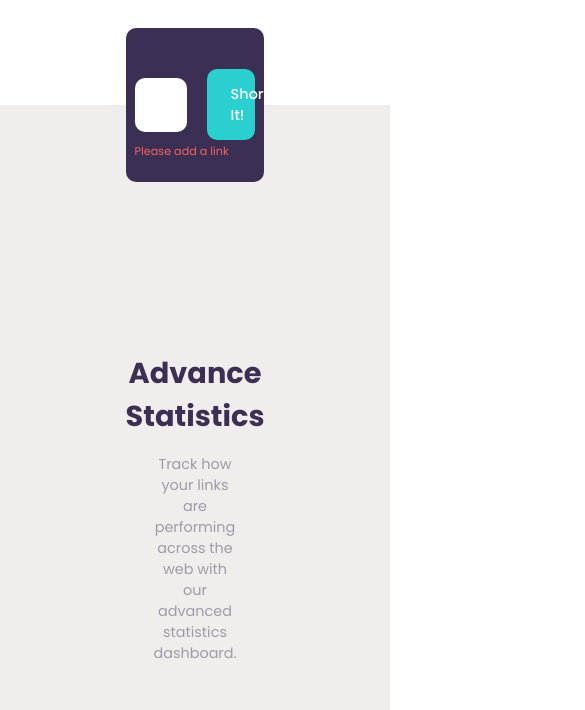
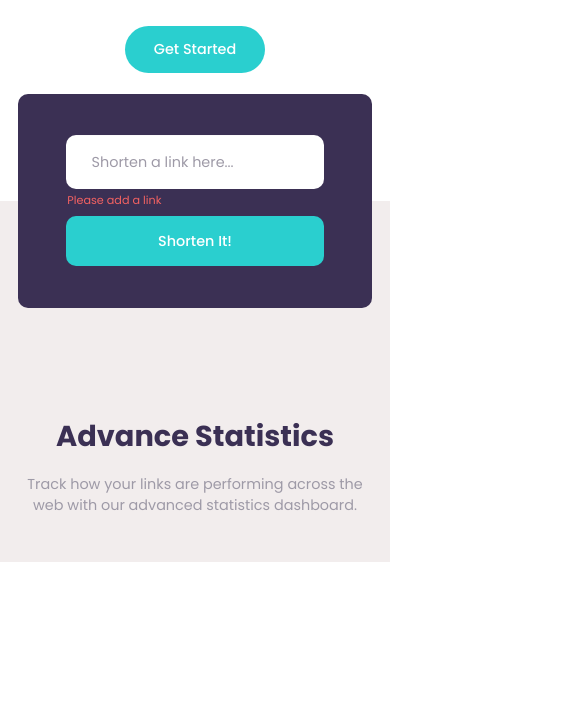
Before and after one commit to Divyajyoti1801/URL-Shortening-App, a website: page index.html in a window 390 px wide. Shown: the part 602-1312 px from the top of the page, 585 px wide, since content can reach past the window. After the commit the page ends 1164 px from the top, so only its background shows below. Drawn offline with Linux system fonts and the light colour scheme.

Commit message:
Mobile reponsiveness completed

```diff
--- a/sass/_function.scss
+++ b/sass/_function.scss
@@ -86,4 +86,49 @@
         }
 
     }
+    @include mobileXRScreen{
+        padding: 0 $padding-mobile-left;
+        &__input{
+            flex-direction: column;
+            &--input-text{
+                width: 100%;
+                margin-right: 0;
+                margin-bottom: 3.4rem;
+            }
+            &--error-text{
+                top:46%;
+                left:14%;
+            }
+            &--cta{
+                width: 100%;
+            }
+        }
+        &__results{
+            transform: translateY(-30%);
+            &--result{
+                flex-direction: column;
+                padding: 0;
+                &--link{
+                    @include flexfunc(row,flex-start,center);
+                    width: 100%;
+                    padding: 2rem;
+                    border-bottom: 2px solid $color-Grayish-Violet;
+                }
+                &--cta{
+                    flex-direction: column;
+                    padding: 2rem;
+                    width: 100%;
+                    &--shorten-link{
+                        text-align: left;
+                        width: 100%;
+                        margin-right: 0;
+                        margin-bottom: 2rem;
+                    }
+                    &--btn{
+                        width: 100%;
+                    }
+                }
+            }
+        }
+    }
 }
--- a/sass/_header.scss
+++ b/sass/_header.scss
@@ -74,6 +74,7 @@
             transition: all .3s ease;
             @include flexfunc(column,center,center);
             display: none;
+            z-index: 3;
             &-list{
                 @include flexfunc(column,center,center);
                 width: 100%;
--- a/sass/_hero.scss
+++ b/sass/_hero.scss
@@ -14,6 +14,7 @@
         &--text{
             color:$color-Grayish-Violet;
             font-size: $font-size-lg;
+            font-weight: $font-weight-medium;
             text-align: left;
             line-height:$line-height;
             margin-bottom: 3.6rem;
@@ -40,4 +41,35 @@
             // transform: translateX(20%);
         }
     }
+
+    @include mobileXRScreen{
+        padding: 0 $padding-mobile-left;
+        padding-bottom: 16rem;
+        flex-direction: column-reverse;
+        &__content{
+
+            align-items: center;
+            width: 100%;
+            &--header{
+                width: 100%;
+                text-align: center;
+            }
+            &--text{
+                width: 100%;
+                text-align: center;
+                width: 80%;
+                line-height: $line-height;
+            }
+        }
+        &__image{
+            @include flexfunc(row,center,center);
+            margin-bottom: 4.2rem;
+            &--img{
+                width: 120%;
+                height: 120%;
+                transform: translateX(10%);
+
+            }
+        }
+    }
 }
--- a/sass/_information.scss
+++ b/sass/_information.scss
@@ -19,4 +19,11 @@
             font-weight: $font-weight-regular;
         }
     }
+
+    @include mobileXRScreen{
+        padding: 0 $padding-mobile-left;
+        &__header{
+           width: 100%;
+        }
+    }
 }
--- a/sass/_variable.scss
+++ b/sass/_variable.scss
@@ -13,7 +13,7 @@ $font-size-rg:1.6rem;
 $font-size-lg:1.8rem;
 $font-size-card-header:3rem;
 $font-size-sub-header: 3.6rem;
-$font-size-header: 7rem;
+$font-size-header: 6rem;
 $font-weight-light:300;
 $font-weight-regular:400;
 $font-weight-medium:500;
```
Also changed, not shown: css/main.css, 1 other file.
